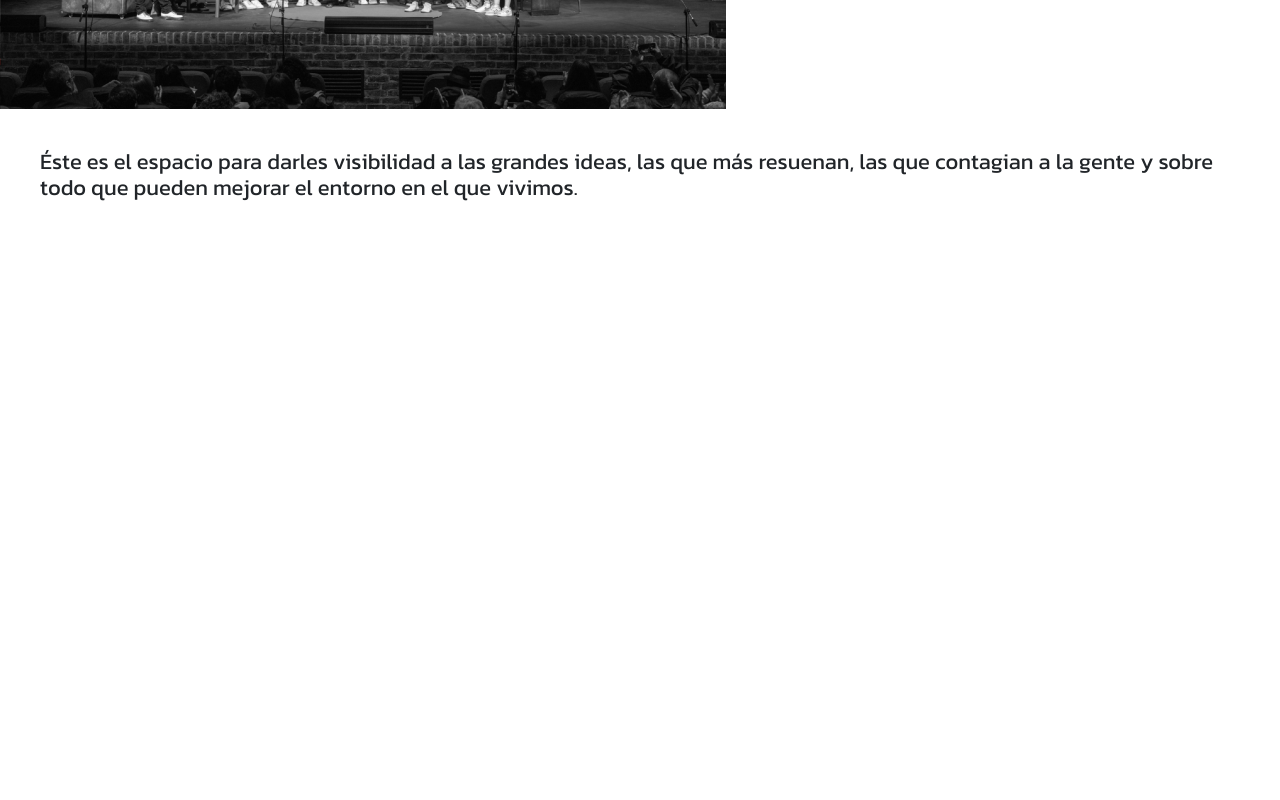
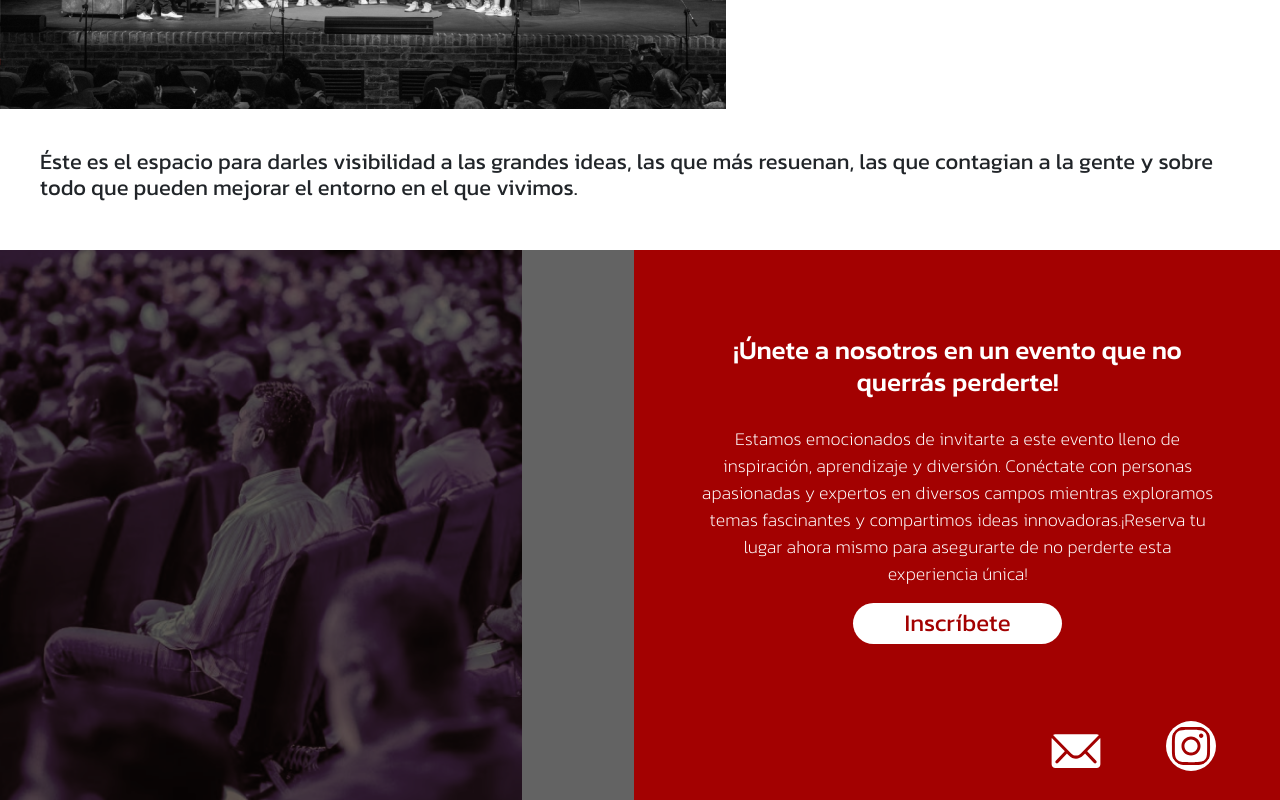
Before and after one commit to IsmaelMatiz/Sitio_TEDx_Usaquen, a React (Vite) app: page / in a window 1280 px wide. Shown: the part 1181-1981 px from the top of the page. Before the commit the page ends 1431 px from the top, so only its background shows below. Built offline with nearby package versions, Linux system fonts and the light colour scheme; a web font is replaced by a local one.

Commit message:
red form done

```diff
--- /dev/null
+++ b/src/components/CSS/redForm.scss
@@ -0,0 +1,216 @@
+.desk, .mobile {
+    display: block;
+}
+
+@media (min-width: 1081px) {
+    .desk{
+        background-color: aquamarine;
+        top: 0;
+        bottom: 0;
+        left: 0;
+        right: 0;
+        height: 100%;
+        position: absolute;
+
+        .row{
+            width: 101%;
+        }
+
+        .col{
+            padding: 0%;
+        }
+
+        .r-form-black-cover{
+            width: 100%;
+            height: 550px;
+            background-color: #0000009c;
+        }
+
+        .r-form-pic1{
+            background-image: url("../../assets/img_unete.png");
+            background-attachment: fixed;
+            background-repeat: no-repeat;
+            background-size: contain;
+        }
+
+        .r-form-pic2{
+            background-image: url("../../assets/img_inscribete.png");
+            background-attachment: fixed;
+            background-repeat: no-repeat;
+            background-size: contain;
+        }
+
+        .r-form-title{
+            text-align: center;
+            font-size: 26px;
+            padding: 20px;
+        }
+
+        .r-form-paragraph{
+            text-align: center;
+            font-size: 18px;
+            font-weight: 200;
+        }
+
+        .r-form-info{
+            background-color: #A30101;
+            width: 100%;
+            height: 100%;
+            padding-top: 10%;
+            padding-right: 10%;
+            padding-left: 10%;
+            color: white;
+            font-family: "Kanit", sans-serif;
+        }
+
+        .r-form-btn-inscri{
+            text-align: center;
+            padding: .5%;
+            padding-right: 10%;
+            padding-left: 10%;
+            background-color: white;
+            text-decoration: none;
+            font-size: 24px;
+            color: #A30101;
+            border-radius: 30px;
+
+            transition: .5s;
+        }
+
+        .container-button{
+            display: flex;
+            justify-content: center;
+        }
+
+        .r-form-btn-inscri:hover{
+            background-color: #5e0303;
+            color: white;
+        }
+
+        .r-form-social-container{
+            display: flex;
+            justify-content: end;
+            padding-top: 15%;
+        }
+
+        .r-form-email{
+            font-size: 60px;
+            color: white;
+            margin-right: 60px;
+
+            transition: .5s;
+        }
+
+        .r-form-email:hover{
+            color: #5e0303;
+        }
+
+        .r-form-insta{
+            font-size: 50px;
+            color: #A30101;
+            background-color: white;
+            border-radius: 50%;
+            padding: 3px;
+
+            transition: .5s;
+        }
+
+        .r-form-insta:hover{
+            color: white;
+            background-color: #5e0303;
+        }
+    }
+
+    .mobile {
+        display: none;
+    }
+}
+
+@media (max-width: 1080px) {
+    .mobile{
+        background-color: aqua;
+        top: 0;
+        bottom: 0;
+        left: 0;
+        right: 0;
+        height: 100%;
+        position: absolute;
+
+        .r-form-info{
+            position: absolute;
+            color: white;
+            background-color: rgba(0, 0, 0, 0.712);
+            height: 387px;
+            font-family: "Kanit", sans-serif;
+            padding: 18px;
+        }
+
+        .r-form-pic{
+            width: 100%;
+            height:387px;
+        }
+
+        .r-form-title{
+            text-align: center;
+            font-size: 24px;
+        }
+
+        .r-form-paragraph{
+            text-align: center;
+            font-size: 15px;
+            font-weight: 200;
+        }
+
+        .r-form-btn-inscri{
+            text-align: center;
+            display: block;
+            background-color: white;
+            text-decoration: none;
+            font-size: 24px;
+            color: #A30101;
+            border-radius: 30px;
+
+            transition: .5s;
+        }
+        .r-form-btn-inscri:hover{
+            background-color: #A30101;
+            color: white;
+        }
+
+        .r-form-social-container{
+            display: flex;
+            align-items: center;
+            justify-content: center;
+            padding-top: 30px;
+        }
+
+        .r-form-email{
+            font-size: 50px;
+            color: white;
+            margin-right: 60px;
+
+            transition: .5s;
+        }
+
+        .r-form-email:hover{
+            color: #A30101;
+        }
+
+        .r-form-insta{
+            font-size: 40px;
+            color: #A30101;
+            background-color: white;
+            border-radius: 50%;
+            padding: 3px;
+        }
+
+        .r-form-insta:hover{
+            color: white;
+            background-color: #A30101;
+        }
+    }
+
+    .desk {
+        display: none;
+    }
+}
--- /dev/null
+++ b/src/components/JSX/redForm.jsx
@@ -0,0 +1,69 @@
+import { IoIosMail } from "react-icons/io";
+import { RxInstagramLogo } from "react-icons/rx";
+import '../CSS/redForm.scss'
+import img_redForm_1  from "../../assets/img_unete.png";
+import img_redForm_2  from "../../assets/img_inscribete.png";
+
+export function RedForm({bigImg, title, paragraph, buttonLink, emailLink, instaLink, showIcons}) {
+
+    return(
+        <>
+        <div className="myContainer">
+            <div className="desk">
+                <div className="row">
+                    <div className="col">
+                        <div className={bigImg === 1? "r-form-pic1" : "r-form-pic2"}>
+                            <div className="r-form-black-cover"></div>
+                        </div>
+                    </div>
+                    <div className="col">
+                        <div className="r-form-info">
+                        <h3 className="r-form-title">{title}</h3>
+                        <p className="r-form-paragraph">{paragraph}</p>
+                        <div className="container-button">
+                            <a href={buttonLink} className="r-form-btn-inscri">Inscríbete</a>
+                        </div>
+                        {showIcons?
+                        <div className="r-form-social-container">
+                            <a href={emailLink}>
+                                <IoIosMail className="r-form-email"/>
+                            </a>
+                            <a href={instaLink}>
+                                <RxInstagramLogo className="r-form-insta"/>
+                            </a>
+                        </div>
+                        :
+                        <span></span>
+                        }
+                        </div>
+                    </div>
+                </div>
+            </div>
+
+
+            <div className="mobile">
+                <div className="r-form-info">
+                    <div className="r-form-container_info">
+                        <h3 className="r-form-title">{title}</h3>
+                        <p className="r-form-paragraph">{paragraph}</p>
+                        <a href={buttonLink} className="r-form-btn-inscri">Inscríbete</a>
+                    </div>
+                    {showIcons?
+                    <div className="r-form-social-container">
+                        <a href={emailLink}>
+                            <IoIosMail className="r-form-email"/>
+                        </a>
+                        <a href={instaLink}>
+                            <RxInstagramLogo className="r-form-insta"/>
+                        </a>
+                    </div>
+                    :
+                    <span></span>
+                    }
+                </div>
+                <img src={bigImg === 1? img_redForm_1 : img_redForm_2} alt="inscription form pic" className="r-form-pic" />
+            </div>
+        </div>
+        </>
+    )
+}
--- a/src/pages/home.jsx
+++ b/src/pages/home.jsx
@@ -1,5 +1,8 @@
 import { Ted_Header } from "../components/JSX/header";
 import { ProjectSection } from "../components/JSX/project";
+import { RedForm } from "../components/JSX/redForm";
+import img_redForm_1 from "../assets/img_unete.png"
+import img_redForm_2 from "../assets/img_inscribete.png"
 
 export function HomeScreen() {
 
@@ -15,6 +18,17 @@ export function HomeScreen() {
             </div>
 
             <ProjectSection />
+
+            <RedForm
+                bigImg={1}
+                title={"¡Únete a nosotros en un evento que no querrás perderte!"}
+                paragraph={"Estamos emocionados de invitarte a este evento lleno de inspiración, aprendizaje y diversión. Conéctate con personas apasionadas y expertos en diversos campos mientras exploramos temas fascinantes y compartimos ideas innovadoras.¡Reserva tu lugar ahora mismo para asegurarte de no perderte esta experiencia única!"}
+                buttonLink={""}
+                emailLink={"mailto:tedxyouthusaquen@gmail.com"}
+                instaLink={"https://www.instagram.com/tedxyouthusaquen/?hl=es"}
+                showIcons={true}
+            />
+
         </>
     )
 }
```
Also changed, not shown: src/assets/bg_path.png (added).
